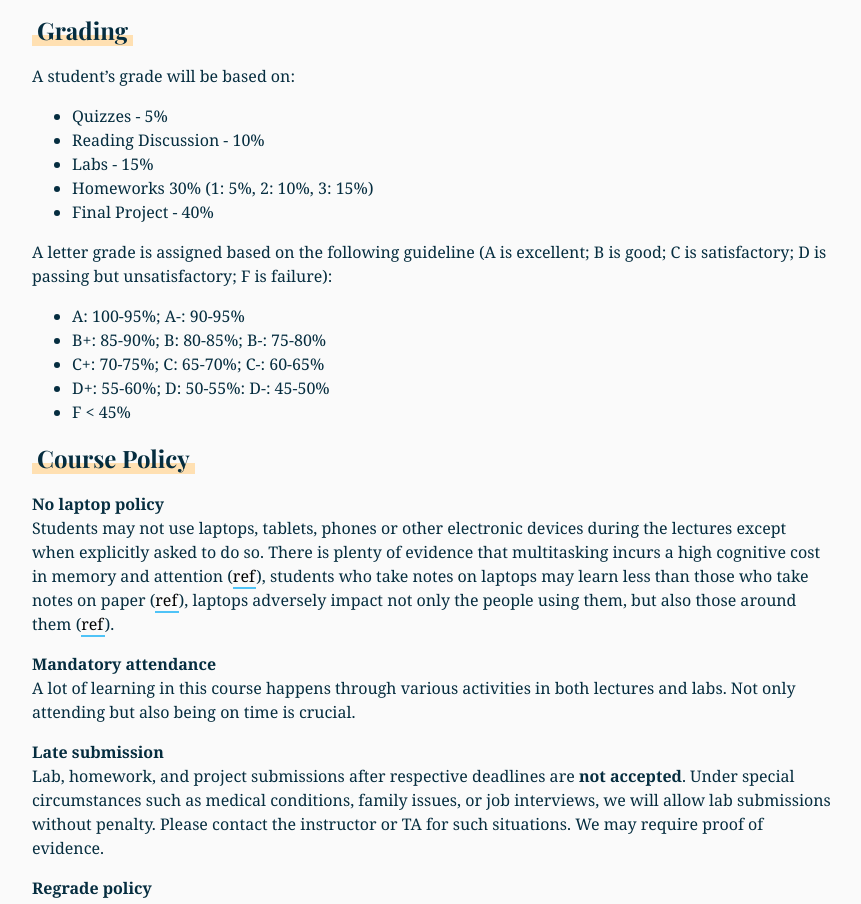
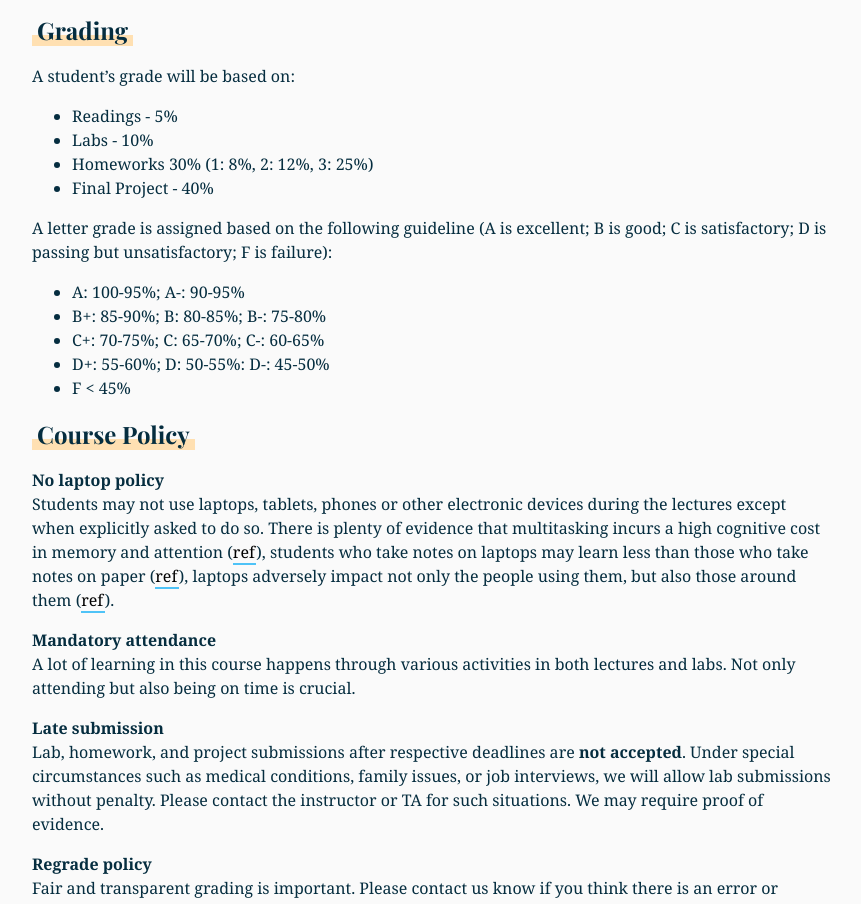
Before and after one commit to bcviscourse/bcviscourse.github.io, a plain HTML site: page index.html in a window 1280 px wide. Shown: the part 4038-4942 px from the top of the page, without its empty margins (208-1069 px from the left). Drawn offline with nearby package versions, Linux system fonts and the light colour scheme.

Commit message:
update grading logistics

```diff
--- a/index.html
+++ b/index.html
@@ -138,10 +138,9 @@
                 <h2 class="title">Grading</h2>
                 <p>A student’s grade will be based on:</p>
                 <ul>
-                    <li>Quizzes - 5%</li>
-                    <li>Reading Discussion - 10%</li>
-                    <li>Labs - 15%</li>
-                    <li>Homeworks 30% (1: 5%, 2: 10%, 3: 15%)</li>
+                    <li>Readings - 5%</li>
+                    <li>Labs - 10%</li>
+                    <li>Homeworks 30% (1: 8%, 2: 12%, 3: 25%)</li>
                     <li>Final Project - 40%</li>
                 </ul>
                 <p>A letter grade is assigned based on the following guideline (A is excellent; B is good; C is satisfactory; D is passing but unsatisfactory; F is failure):</p>
```
Also changed, not shown: 1 other file.
